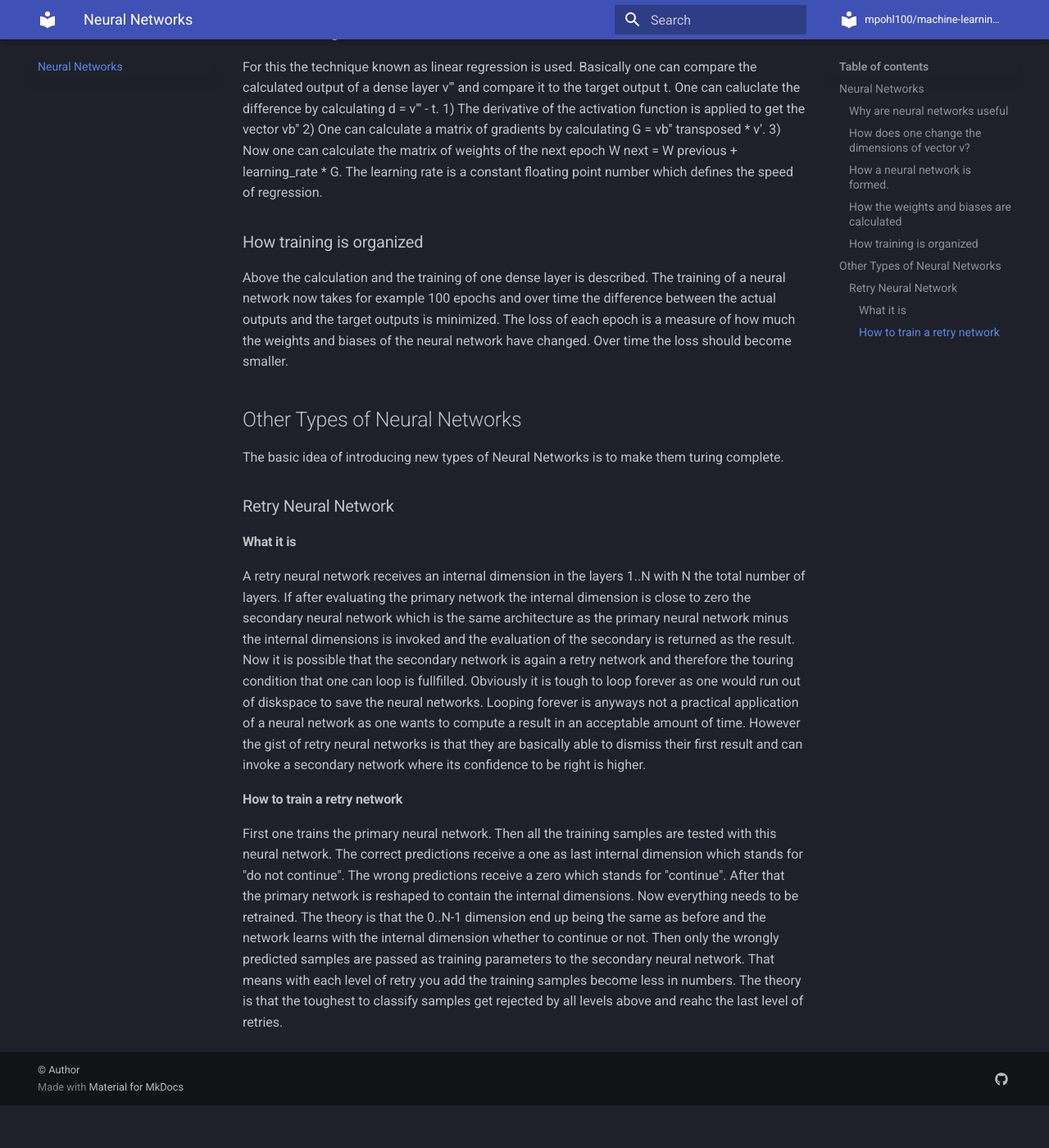
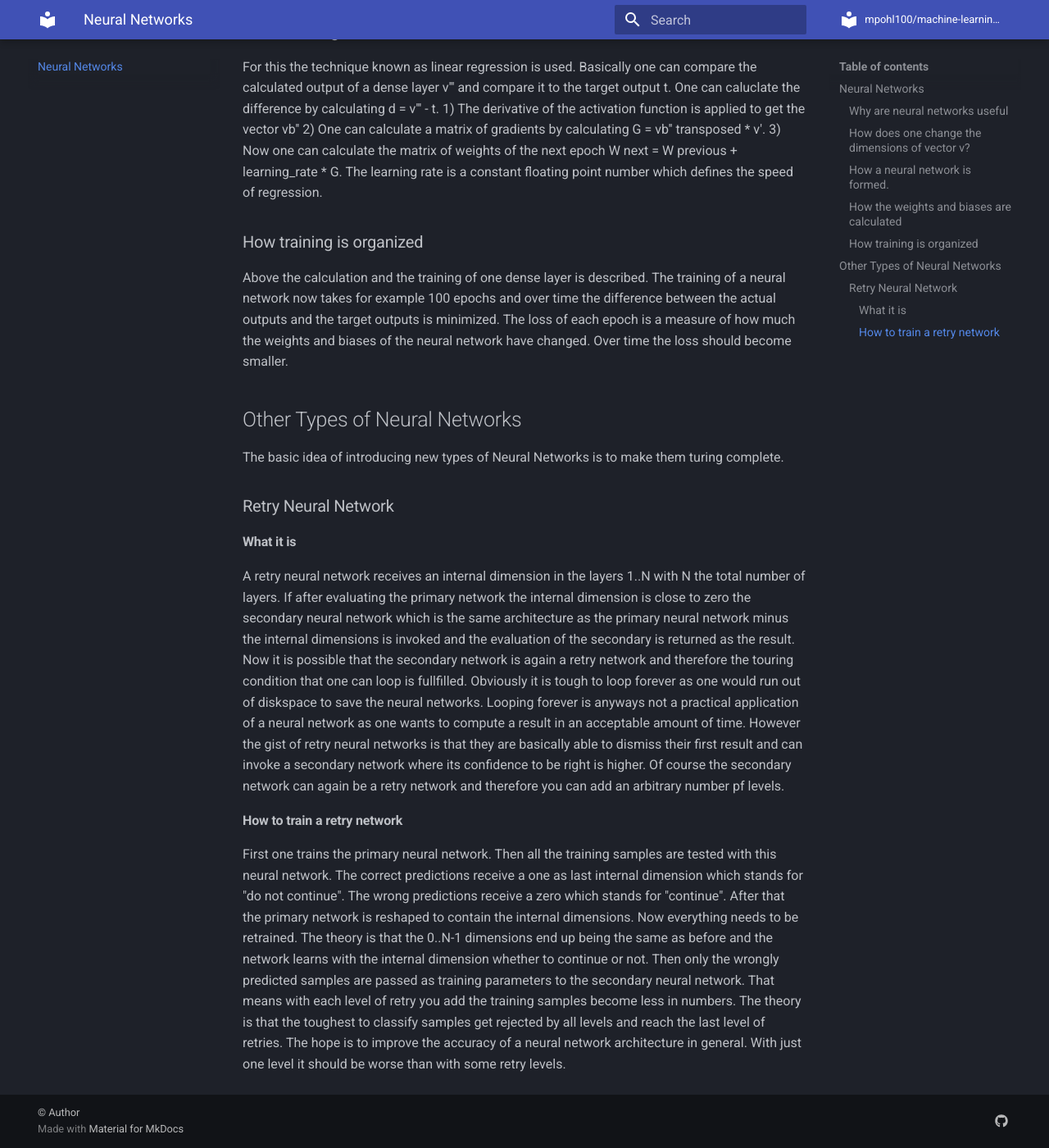
Before and after one commit to mpohl100/machine-learning-docs, an MkDocs documentation site: the page built from docs/neural_networks.md, in a window 1280 px wide and 1400 px high, scrolled down 1053 px. Shown: the whole window at 82% size. Built offline with MkDocs 1.6.1 and Material for MkDocs 9.7.7, drawn with Linux system fonts in a browser that asks for light colours; comment, search, counter and statistics services are not loaded; before the commit the page ends 2401 px from its top, so only the background shows below that.

Commit message:
some amendments to retry neural networks

```diff
--- a/docs/neural_networks.md
+++ b/docs/neural_networks.md
@@ -37,10 +37,12 @@ A retry neural network receives an internal dimension in the layers 1..N with N
 If after evaluating the primary network the internal dimension is close to zero the secondary neural network which is the same architecture as the primary neural network minus the internal dimensions is invoked and the evaluation of the secondary is returned as the result.
 Now it is possible that the secondary network is again a retry network and therefore the touring condition that one can loop is fullfilled. Obviously it is tough to loop forever as one would run out of diskspace to save the neural networks. Looping forever is anyways not a practical application of a neural network as one wants to compute a result in an acceptable amount of time.
 However the gist of retry neural networks is that they are basically able to dismiss their first result and can invoke a secondary network where its confidence to be right is higher.
+Of course the secondary network can again be a retry network and therefore you can add an arbitrary number pf levels.
 
 #### How to train a retry network
 First one trains the primary neural network. Then all the training samples are tested with this neural network.
-The correct predictions receive a one as last internal dimension which stands for "do not continue". The wrong predictions receive a zero which stands for "continue". After that the primary network is reshaped to contain the internal dimensions. Now everything needs to be retrained. The theory is that the 0..N-1 dimension end up being the same as before and the network learns with the internal dimension whether to continue or not.
+The correct predictions receive a one as last internal dimension which stands for "do not continue". The wrong predictions receive a zero which stands for "continue". After that the primary network is reshaped to contain the internal dimensions. Now everything needs to be retrained. The theory is that the 0..N-1 dimensions end up being the same as before and the network learns with the internal dimension whether to continue or not.
 Then only the wrongly predicted samples are passed as training parameters to the secondary neural network.
 That means with each level of retry you add the training samples become less in numbers.
-The theory is that the toughest to classify samples get rejected by all levels above and reahc the last level of retries.
+The theory is that the toughest to classify samples get rejected by all levels and reach the last level of retries.
+The hope is to improve the accuracy of a neural network architecture in general. With just one level it should be worse than with some retry levels.
```
